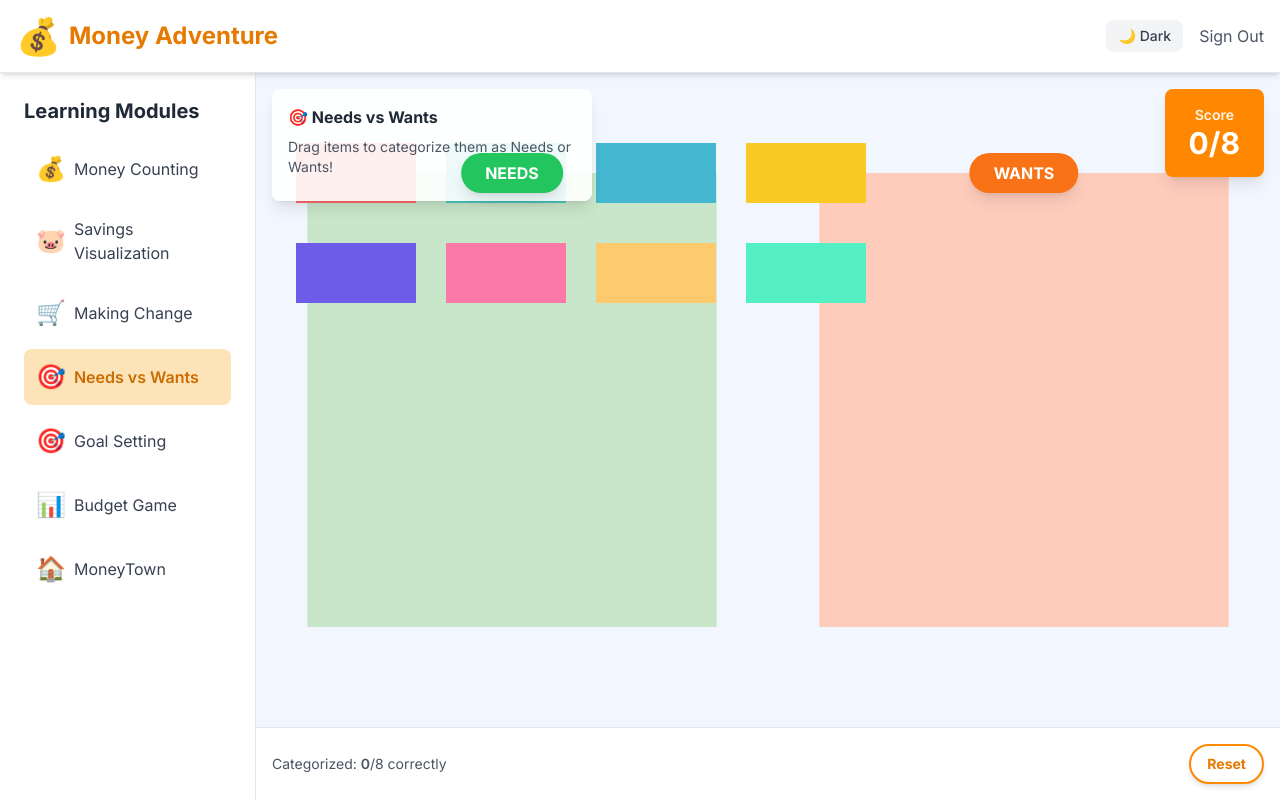
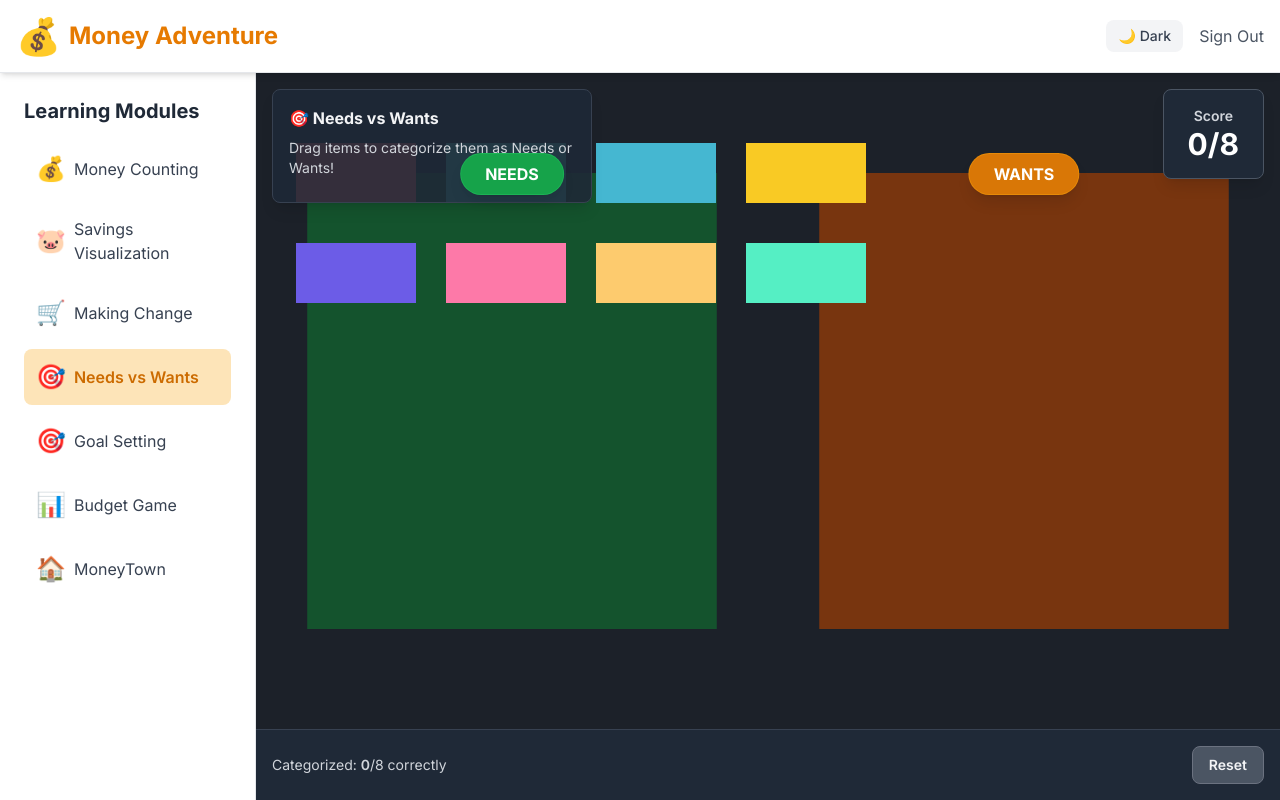
Before and after one commit to ImpiusVenatus/CSE-458-project, a Next.js app: page /dashboard in a window 1280 px wide. Both pictures are taken after a click on the button "🎯 Needs vs Wants". Built offline with nearby package versions, Linux system fonts and the light colour scheme; no server answers.

Commit message:
feat(needs-vs-wants): apply dark theme to match dashboard

```diff
--- a/components/modules/NeedsVsWants.tsx
+++ b/components/modules/NeedsVsWants.tsx
@@ -71,7 +71,7 @@ export default function NeedsVsWants() {
     const setup = setupBasic2D(gl, canvas)
     if (!setup) return
 
-    gl.clearColor(0.95, 0.97, 1.0, 1.0)
+    gl.clearColor(0.11, 0.13, 0.16, 1.0)
     gl.enable(gl.BLEND)
     gl.blendFunc(gl.SRC_ALPHA, gl.ONE_MINUS_SRC_ALPHA)
 
@@ -87,23 +87,23 @@ export default function NeedsVsWants() {
     const render = () => {
       gl.clear(gl.COLOR_BUFFER_BIT)
 
-      // Draw NEEDS area (left)
+      // Draw NEEDS area (left) – dark theme
       const needsArea: Rectangle = {
         x: canvas.width * 0.25,
         y: canvas.height / 2,
         width: canvas.width * 0.4,
         height: canvas.height - 200,
-        color: '#c8e6c9',
+        color: '#14532d',
       }
       drawRectangle(gl, setup, needsArea)
 
-      // Draw WANTS area (right)
+      // Draw WANTS area (right) – dark theme
       const wantsArea: Rectangle = {
         x: canvas.width * 0.75,
         y: canvas.height / 2,
         width: canvas.width * 0.4,
         height: canvas.height - 200,
-        color: '#ffccbc',
+        color: '#78350f',
       }
       drawRectangle(gl, setup, wantsArea)
 
@@ -260,7 +260,7 @@ export default function NeedsVsWants() {
   const maxScore = Object.keys(correctAnswers).length
 
   return (
-    <div className="h-full flex flex-col">
+    <div className="h-full flex flex-col bg-gray-900">
       <div className="flex-1 relative">
         <canvas
           ref={canvasRef}
@@ -273,25 +273,25 @@ export default function NeedsVsWants() {
         />
 
         {/* Instructions */}
-        <div className="absolute top-4 left-4 bg-white/90 rounded-lg p-4 shadow-lg max-w-xs">
-          <h4 className="font-bold text-gray-800 mb-2">🎯 Needs vs Wants</h4>
-          <p className="text-sm text-gray-600 mb-2">
+        <div className="absolute top-4 left-4 bg-gray-800/90 rounded-lg p-4 shadow-lg max-w-xs border border-gray-700">
+          <h4 className="font-bold text-gray-100 mb-2">🎯 Needs vs Wants</h4>
+          <p className="text-sm text-gray-300 mb-2">
             Drag items to categorize them as Needs or Wants!
           </p>
         </div>
 
         {/* Labels */}
-        <div className="absolute top-20 left-1/4 transform -translate-x-1/2 bg-green-500 text-white rounded-full px-6 py-2 shadow-lg">
+        <div className="absolute top-20 left-1/4 transform -translate-x-1/2 bg-green-600 text-white rounded-full px-6 py-2 shadow-lg border border-green-500/50">
           <span className="font-bold">NEEDS</span>
         </div>
-        <div className="absolute top-20 right-1/4 transform translate-x-1/2 bg-orange-500 text-white rounded-full px-6 py-2 shadow-lg">
+        <div className="absolute top-20 right-1/4 transform translate-x-1/2 bg-amber-600 text-white rounded-full px-6 py-2 shadow-lg border border-amber-500/50">
           <span className="font-bold">WANTS</span>
         </div>
 
         {/* Score */}
-        <div className="absolute top-4 right-4 bg-primary-500 text-white rounded-lg px-6 py-4 shadow-lg">
+        <div className="absolute top-4 right-4 bg-gray-800 text-white rounded-lg px-6 py-4 shadow-lg border border-gray-600">
           <div className="text-center">
-            <div className="text-sm font-semibold opacity-90">Score</div>
+            <div className="text-sm font-semibold text-gray-300">Score</div>
             <div className="text-3xl font-bold">
               {score}/{maxScore}
             </div>
@@ -300,18 +300,21 @@ export default function NeedsVsWants() {
       </div>
 
       {/* Control panel */}
-      <div className="bg-white border-t p-4">
+      <div className="bg-gray-800 border-t border-gray-700 p-4">
         <div className="flex items-center justify-between">
-          <div className="text-sm text-gray-600">
+          <div className="text-sm text-gray-300">
             {score === maxScore ? (
-              <span className="text-green-600 font-bold">🎉 Perfect! All correct!</span>
+              <span className="text-green-400 font-bold">🎉 Perfect! All correct!</span>
             ) : (
               <span>
                 Categorized: <span className="font-semibold">{score}</span>/{maxScore} correctly
               </span>
             )}
           </div>
-          <button onClick={reset} className="btn-secondary text-sm px-4 py-2">
+          <button
+            onClick={reset}
+            className="bg-gray-600 hover:bg-gray-500 text-gray-100 font-semibold text-sm px-4 py-2 rounded-lg transition-colors border border-gray-500"
+          >
             Reset
           </button>
         </div>
```
